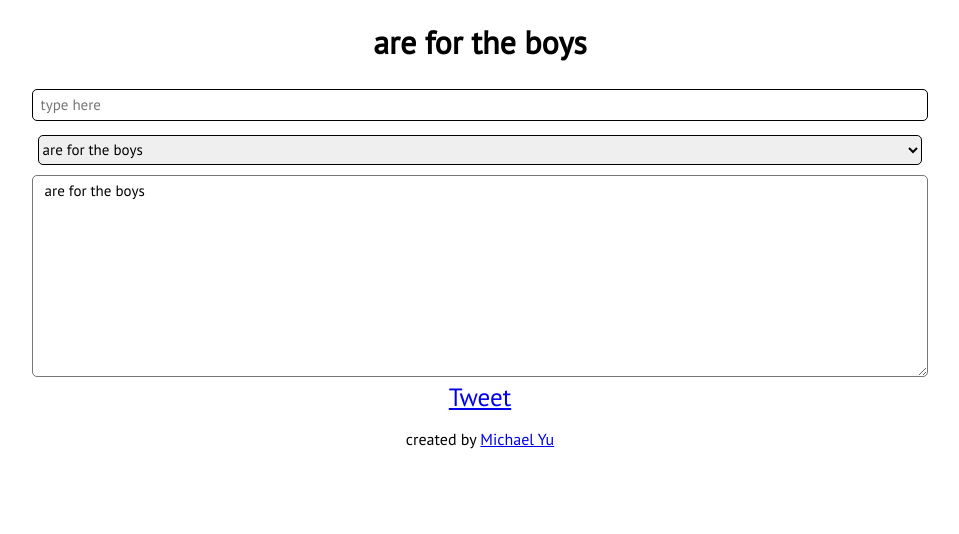
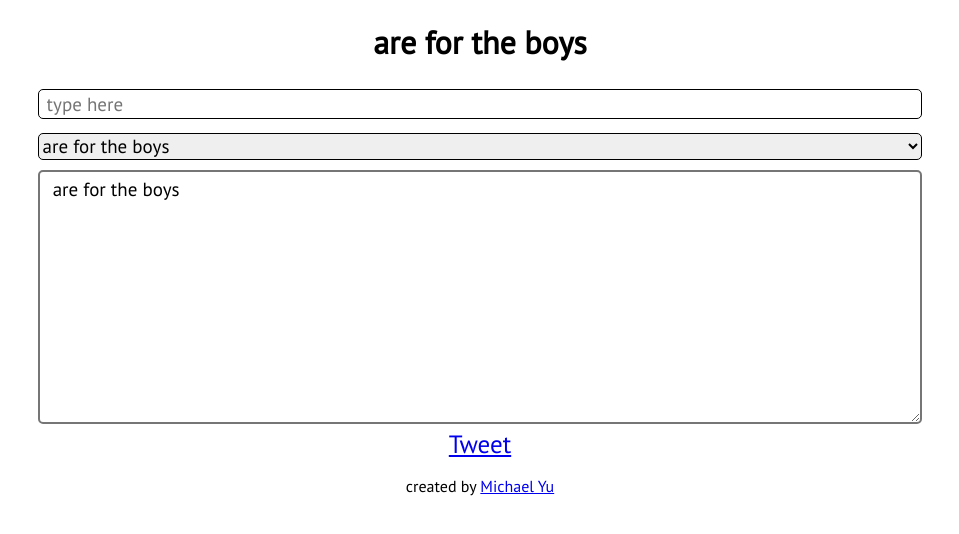
Before and after one commit to fortheboys/tweet, a React (Create React App) app: page / in a window 1280 px wide. Shown: the top 534 px of the page, without its empty margins (160-1119 px from the left). Built offline with nearby package versions, Linux system fonts and the light colour scheme; the HTML template or start-up script is replaced by a standard one.

Commit message:
fix icon/name/styling

```diff
--- a/public/index.html
+++ b/public/index.html
@@ -4,6 +4,8 @@
     <meta charset="utf-8">
     <meta name="viewport" content="width=device-width, initial-scale=1">
     <link href="https://fonts.googleapis.com/css?family=PT+Sans" rel="stylesheet">
+    <link rel="icon" href="favicon.ico">
+
     <!--
       Notice the use of %PUBLIC_URL% in the tag above.
       It will be replaced with the URL of the `public` folder during the build.
@@ -13,7 +15,7 @@
       work correctly both with client-side routing and a non-root public URL.
       Learn how to configure a non-root public URL by running `npm run build`.
     -->
-    <title>React App</title>
+    <title>saturdays</title>
   </head>
   <body>
     <script src="//platform.twitter.com/widgets.js" charset="utf-8"></script>
--- a/src/App.css
+++ b/src/App.css
@@ -11,11 +11,14 @@ input, textarea, select{
 	width: 70%;
 	border-radius: 5px;
 	font-family: 'PT Sans', sans-serif;
-	font-size: 15px;
+	font-size: 19px;
+  -webkit-box-sizing: border-box; /* Safari/Chrome, other WebKit */
+  -moz-box-sizing: border-box;    /* Firefox, other Gecko */
+  box-sizing: border-box;
 }
 
 select{
-	height: 30px;
+	height: 27px;
 	margin: 10px 0px 10px 0px;
 	border: 1px solid black;
 }
@@ -25,7 +28,7 @@ input:hover, input:focus, select:hover, select:focus, textarea:hover, textarea:f
 }
 
 input{
-	height: 20px;
+	height: 30px;
     border: 1px solid black;
     margin: 4px;
     padding-left: 8px;
@@ -37,6 +40,7 @@ textarea{
 	padding-left: 8px;
     padding-top: 5px;
     padding-bottom: 5px;
+    border-width: 2px;
 }
 
 #tweet{
--- a/src/App.js
+++ b/src/App.js
@@ -69,7 +69,7 @@ class Typer extends React.Component {
         <br />
         <a id="tweet" href={"https://twitter.com/intent/tweet?text=" + this.getText() +"    by: http%3A%2F%2Ffortheboys.fun%2Ftweet%2F"} >Tweet</a>
         <br />
-        <p>created by <a href="michaelnyu.me">Michael Yu</a></p>
+        <p>created by <a href="http://michaelnyu.me" target="_blank">Michael Yu</a></p>
       </div>
     )
   }
```
